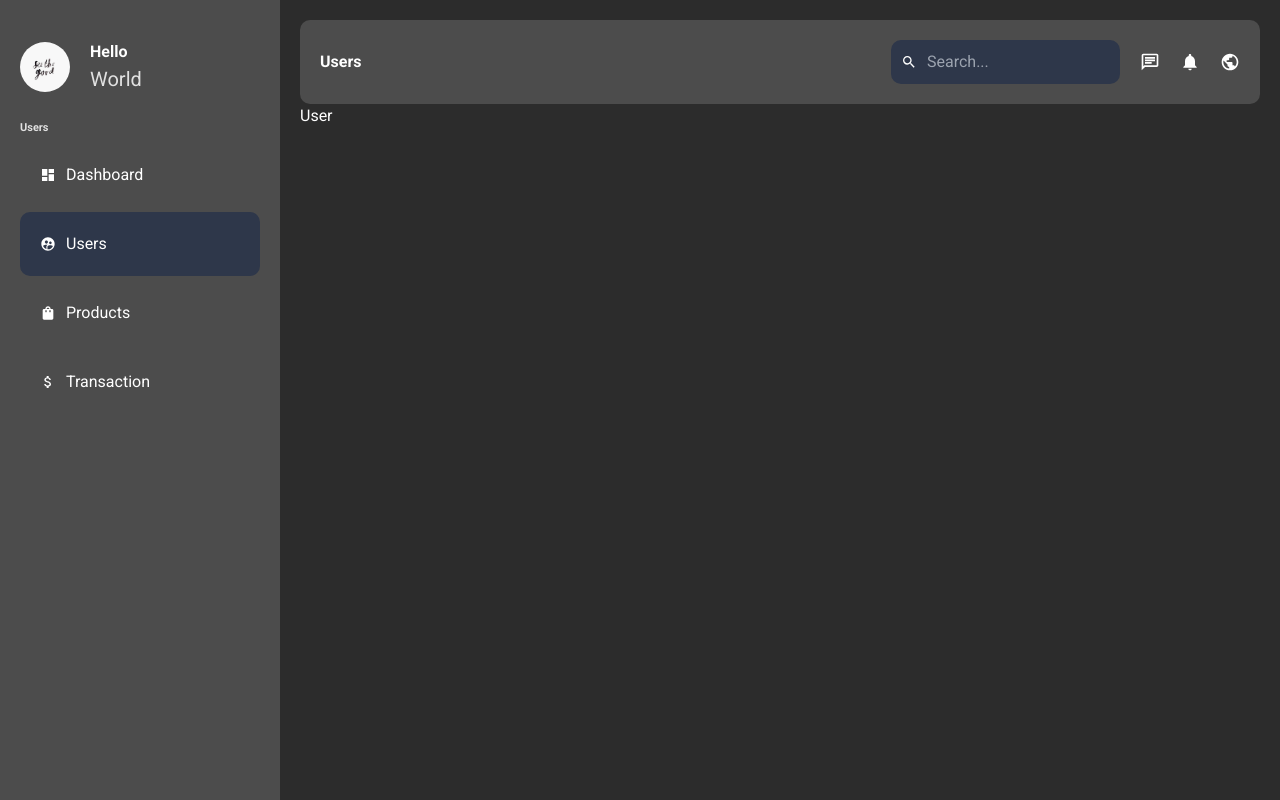
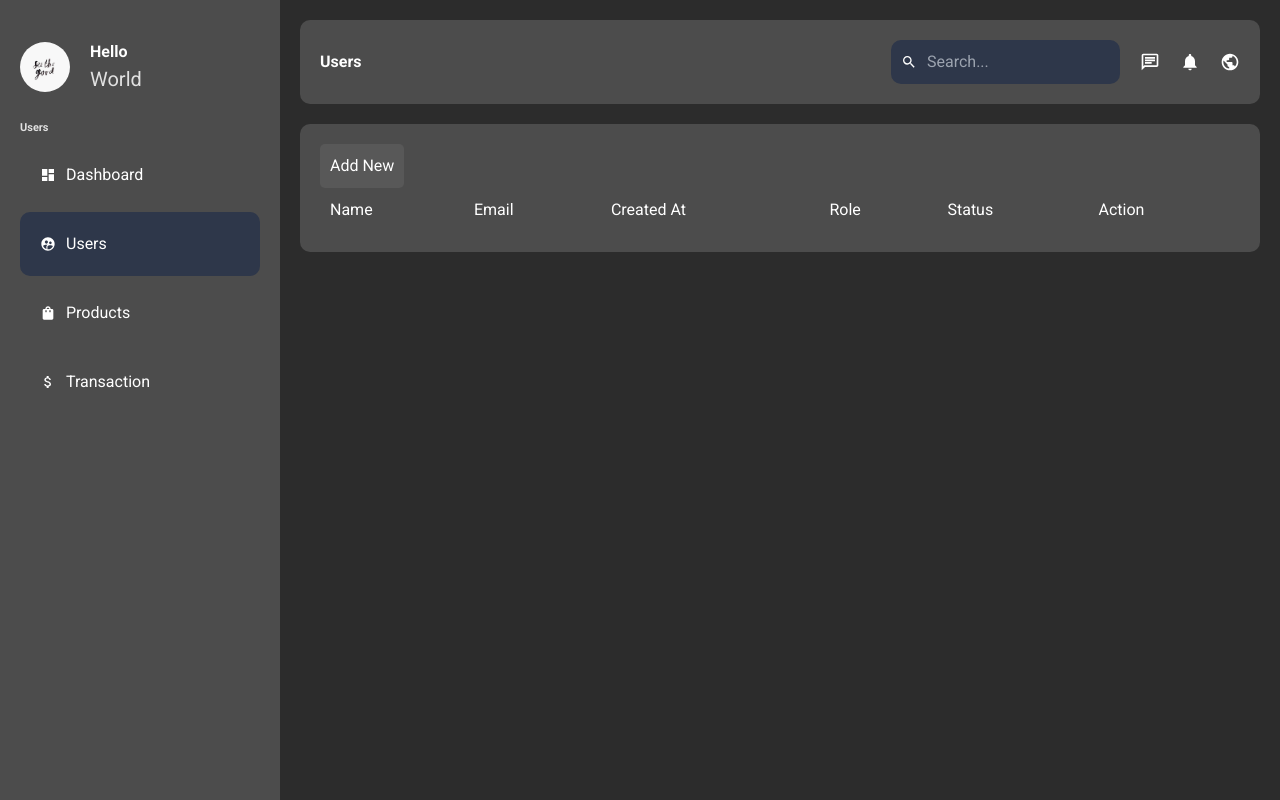
Before and after one commit to prince1096/nextjsdashboard, a Next.js app: page /dashboard/users in a window 1280 px wide. Built offline with nearby package versions, Linux system fonts and the light colour scheme.

Commit message:
userpage

```diff
--- a/app/components/ui/dashboard/dashboard.module.css
+++ b/app/components/ui/dashboard/dashboard.module.css
@@ -13,3 +13,15 @@
   flex: 4;
   padding: 20px;
 }
+
+.wrapper {
+  display: flex;
+  gap: 20px;
+  margin-top: 20px;
+}
+
+.main {
+  flex: 3;
+  display: flex;
+  flex-direction: column;
+}
--- /dev/null
+++ b/app/components/ui/dashboard/users/users.module.css
@@ -0,0 +1,50 @@
+.container {
+  background-color: var(--bgSec);
+  padding: 20px;
+  margin-top: 20px;
+  border-radius: 10px;
+}
+
+.top {
+  display: flex;
+  align-items: center;
+}
+
+.addButton {
+  padding: 10px;
+  background-color: #585858;
+  color: var(--text);
+  border: none;
+  border-radius: 5px;
+  cursor: pointer;
+}
+
+.table {
+  width: 100%;
+}
+
+.table td {
+  padding: 10px;
+}
+
+.user {
+  display: flex;
+  align-items: center;
+  gap: 10px;
+}
+
+.button {
+  padding: 5px 10px;
+  border-radius: 5px;
+  color: var(--text);
+  border: none;
+  cursor: pointer;
+}
+
+.view {
+  background-color: teal;
+}
+
+.delete {
+  background-color: crimson;
+}
--- a/app/dashboard/page.jsx
+++ b/app/dashboard/page.jsx
@@ -1,11 +1,14 @@
 // import Transactions from "./transactions/page";
 
 import Transactions from "../components/ui/transactions/transactions";
+import styles from "../components/ui/dashboard/dashboard.module.css";
 
 const Dashboard = () => {
   return (
-    <div>
-      <Transactions />
+    <div className={styles.wrapper}>
+      <div className={styles.main}>
+        <Transactions />
+      </div>
     </div>
   );
 };
--- a/app/dashboard/users/page.jsx
+++ b/app/dashboard/users/page.jsx
@@ -1,5 +1,71 @@
-const Users = () => {
-  return <div>User</div>;
+import Image from "next/image";
+// import styles from "../components/ui/dashboard/users/users.module.css";
+import styles from "../../components/ui/dashboard/users/users.module.css";
+
+import Link from "next/link";
+// import { fetchUsers } from "@/app/lib/data";
+// import { deleteUser } from "@/app/lib/actions";
+
+const UserPage = async () => {
+  //   const users = await fetchUsers();
+  const users = [];
+
+  return (
+    <div className={styles.container}>
+      <div className={styles.top}>
+        <Link href="/dashboard/users/add">
+          <button className={styles.addButton}>Add New</button>
+        </Link>
+      </div>
+      <table className={styles.table}>
+        <thead>
+          <tr>
+            <td>Name</td>
+            <td>Email</td>
+            <td>Created At</td>
+            <td>Role</td>
+            <td>Status</td>
+            <td>Action</td>
+          </tr>
+        </thead>
+        <tbody>
+          {users?.map((user) => (
+            <tr key={user.email}>
+              <td>
+                <div className={styles.user}>
+                  <Image
+                    src="/logo.jpeg"
+                    width={40}
+                    height={40}
+                    className={styles.userImage}
+                    alt="logo"
+                  />
+                  {user.username}
+                </div>
+              </td>
+              <td>{user.email}</td>
+              <td>{user.createdAt?.toString().slice(4, 16)}</td>
+              <td>{user.isAdmin ? "Admin" : "Not Admin"}</td>
+              <td>{user.isActive ? "online" : "offline"}</td>
+              <td>
+                <Link href={`/dashboard/users/${user.id}`}>
+                  <button className={`${styles.button} ${styles.view}`}>
+                    View
+                  </button>
+                </Link>
+                <form action={deleteUser}>
+                  <input type="hidden" name="id" value={user.id} />
+                  <button className={`${styles.button} ${styles.delete}`}>
+                    Delete
+                  </button>
+                </form>
+              </td>
+            </tr>
+          ))}
+        </tbody>
+      </table>
+    </div>
+  );
 };
 
-export default Users;
+export default UserPage;
```
